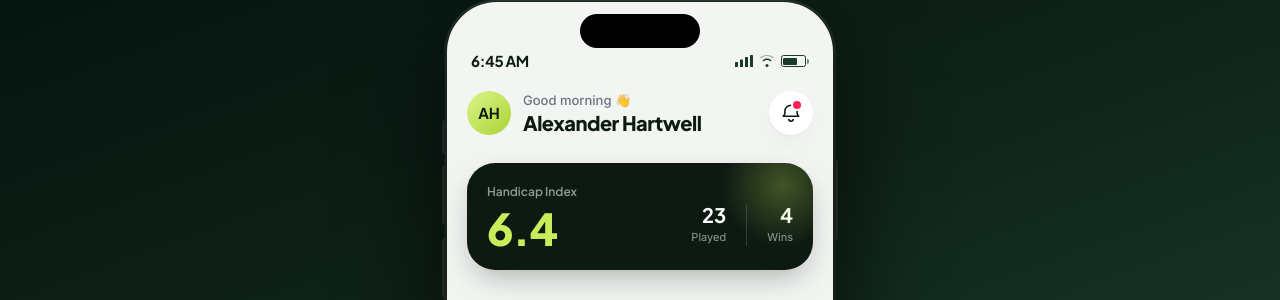
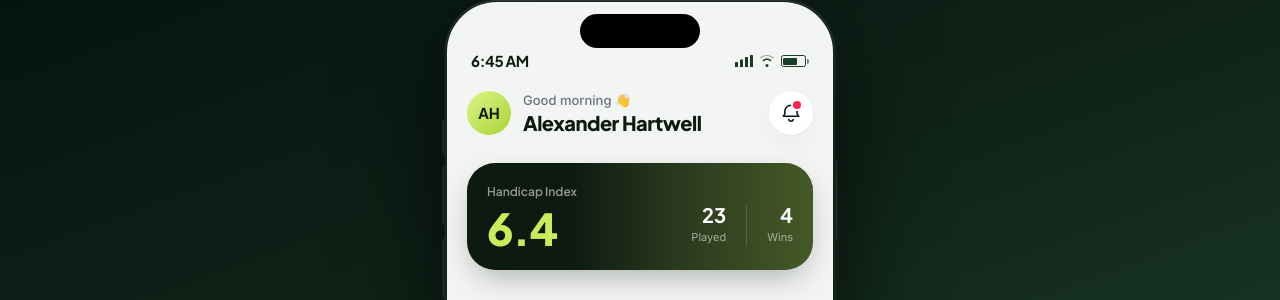
Before and after one commit to Mahindhan003/golf_flutter_design, a React (Vite) app: page / in a window 1280 px wide. Both pictures are taken after typing "name@example.com", "Sample123" into the empty fields and a click on the button "Sign In". Shown: the top 300 px of the page. Built offline with nearby package versions, Linux system fonts and the light colour scheme; the HTML template or start-up script is replaced by a standard one.

Commit message:
Card color changed

```diff
--- a/src/screens/Home.tsx
+++ b/src/screens/Home.tsx
@@ -78,11 +78,11 @@ export default function Home({ push, showToast }: SharedNavProps) {
         {/* Stats card */}
         <div className="bg-ink rounded-[28px] p-5 shadow-float relative overflow-hidden">
           <div
-            className="absolute -right-8 -top-10 w-[124px] h-[124px] rounded-full pointer-events-none"
-            style={{ background: 'radial-gradient(circle, rgba(200,236,90,0.28) 0%, rgba(200,236,90,0) 70%)' }}
+            className="absolute inset-y-0 right-0 w-[70%] pointer-events-none"
+            style={{ background: 'linear-gradient(90deg, rgba(200,236,90,0) 0%, rgba(200,236,90,0.14) 40%, rgba(200,236,90,0.30) 100%)' }}
           />
-          <p className="text-white/55 text-[12px] font-semibold font-display">Handicap Index</p>
-          <div className="flex items-end justify-between mt-1">
+          <p className="relative text-white/55 text-[12px] font-semibold font-display">Handicap Index</p>
+          <div className="relative flex items-end justify-between mt-1">
             <p className="font-display font-extrabold text-lime-400 text-[44px] leading-none tracking-tight">
               {profile.handicapIndex.toFixed(1)}
             </p>
```
